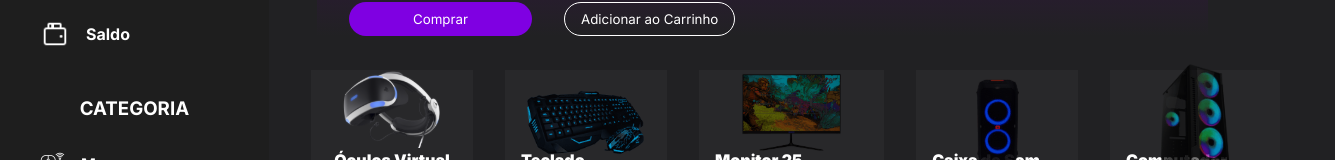
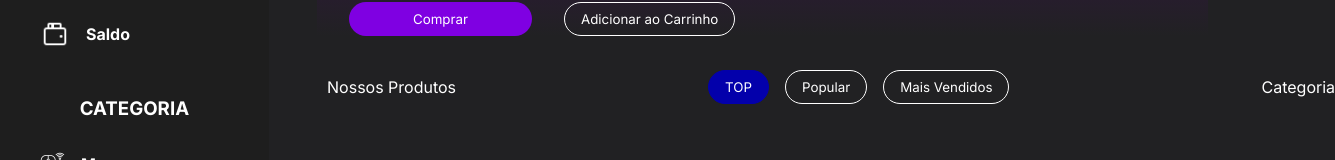
Before and after one commit to cristian-sbardelotto/good-games, a React (Vite) app: page / in a window 1280 px wide. Shown: the part 362-522 px from the top of the page, 1335 px wide, since content can reach past the window. Built offline with nearby package versions, Linux system fonts and the light colour scheme.

Commit message:
feat(button group): finished the section

```diff
--- a/src/components/Hero/index.scss
+++ b/src/components/Hero/index.scss
@@ -97,6 +97,8 @@ main {
 
         border: none;
         border-radius: 100px;
+
+        cursor: pointer;
       }
 
       .cart-btn {
@@ -106,6 +108,8 @@ main {
 
         border: 1px solid #fff;
         border-radius: 100px;
+
+        cursor: pointer;
       }
     }
 
--- a/src/components/Products/index.scss
+++ b/src/components/Products/index.scss
@@ -1,4 +1,39 @@
 div.products-section {
+  .products-menu {
+    position: absolute;
+    left: 24.3vw;
+    top: 27rem;
+
+    width: 64rem;
+
+    padding-left: 1rem;
+
+    display: flex;
+    align-items: center;
+    justify-content: space-between;
+
+    .button-group {
+      display: flex;
+      gap: 1rem;
+
+      .active-btn {
+        background-color: #0300ab;
+        border-color: #0300ab;
+      }
+
+      button {
+        padding: 0.5rem 1rem 0.5rem 1rem;
+
+        background: unset;
+
+        border: 1px solid #fff;
+        border-radius: 100px;
+
+        cursor: pointer;
+      }
+    }
+  }
+
   .first-list,
   .second-list {
     display: flex;
@@ -8,10 +43,10 @@ div.products-section {
   }
 
   .first-list {
-    top: 27rem;
+    top: 33rem;
   }
 
   .second-list {
-    top: 42rem;
+    top: 48rem;
   }
 }
--- a/src/components/Products/index.tsx
+++ b/src/components/Products/index.tsx
@@ -12,6 +12,18 @@ import './index.scss';
 const Products = () => {
   return (
     <div className='products-section'>
+      <div className='products-menu'>
+        <span>Nossos Produtos</span>
+
+        <div className='button-group'>
+          <button className='active-btn'>TOP</button>
+          <button>Popular</button>
+          <button>Mais Vendidos</button>
+        </div>
+
+        <span>Categoria</span>
+      </div>
+
       <div className='first-list'>
         <Card
           image={vrGlass}
```
